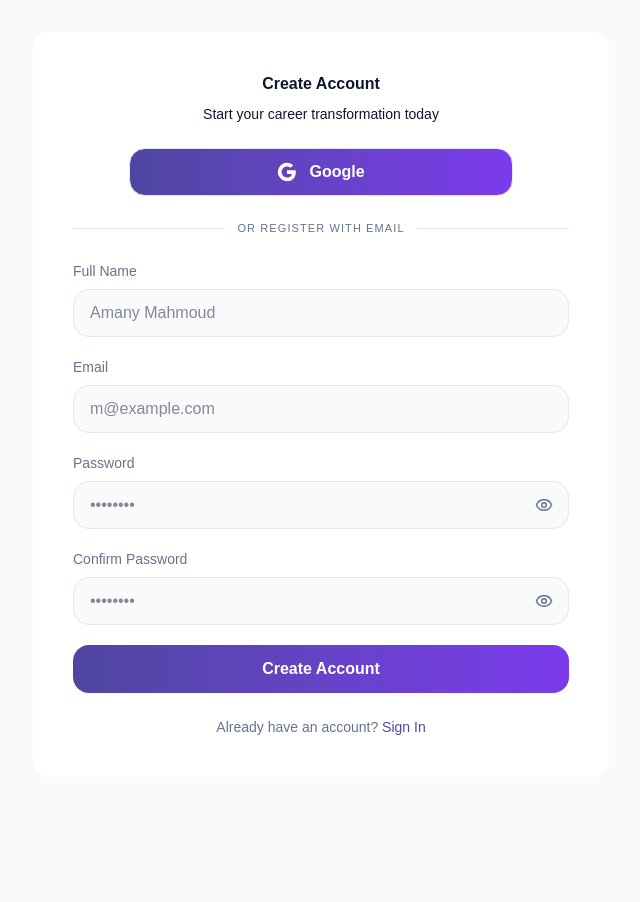
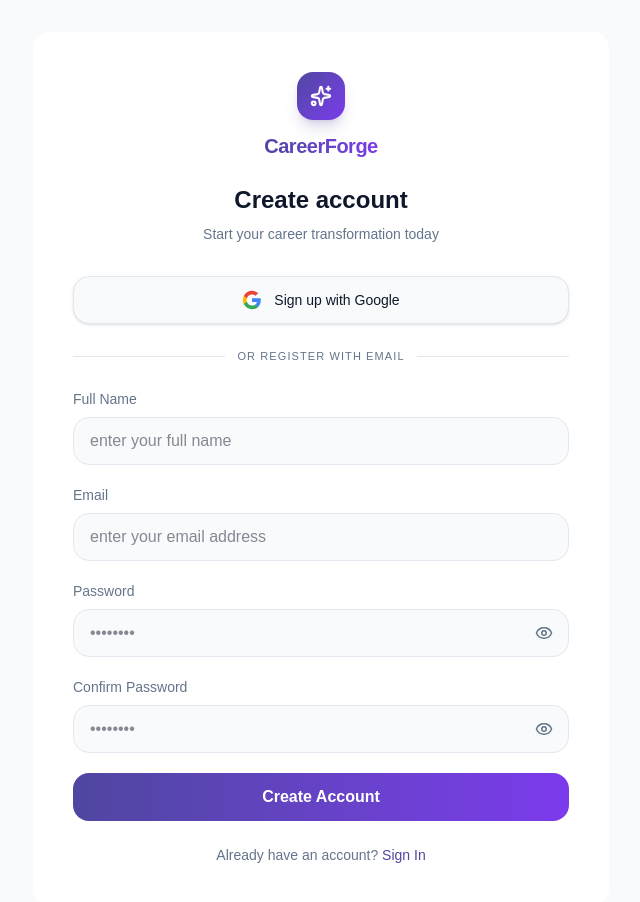
Before and after one commit to ahmedhatemkhalil/CareerForge, a React (Vite) app in the folder frontend/: page /register in a window 1280 px wide. Shown: the top 902 px of the page, without its empty margins (319-959 px from the left). Before the commit the page ends 809 px from the top, so only its background shows below. Built offline with nearby package versions, Linux system fonts and the light colour scheme; no server answers.

Commit message:
enhance the design of register and login

```diff
--- /dev/null
+++ b/frontend/src/components/auth/AuthBrandHeader.jsx
@@ -0,0 +1,27 @@
+import { Link } from "react-router-dom";
+import { Sparkles } from "lucide-react";
+
+const AuthBrandHeader = ({ title, subtitle }) => {
+  return (
+    <div className="mb-8 text-center">
+      <Link
+        to="/"
+        className="inline-flex flex-col items-center gap-3 no-underline transition-opacity hover:opacity-90"
+      >
+        <div className="flex h-12 w-12 items-center justify-center rounded-2xl bg-gradient-to-br from-brand-primary to-brand-secondary text-white shadow-lg shadow-brand-primary/20">
+          <Sparkles size={22} strokeWidth={2.25} />
+        </div>
+        <span className="text-xl font-bold tracking-tight bg-gradient-to-r from-brand-primary to-brand-secondary bg-clip-text text-transparent">
+          CareerForge
+        </span>
+      </Link>
+
+      <h1 className="mt-6 text-2xl font-semibold text-foreground">{title}</h1>
+      {subtitle && (
+        <p className="mt-2 text-sm text-muted-foreground">{subtitle}</p>
+      )}
+    </div>
+  );
+};
+
+export default AuthBrandHeader;
--- /dev/null
+++ b/frontend/src/components/auth/AuthDivider.jsx
@@ -0,0 +1,13 @@
+const AuthDivider = ({ label }) => {
+  return (
+    <div className="my-6 flex items-center gap-3">
+      <div className="h-px flex-1 bg-border" />
+      <span className="whitespace-nowrap text-[11px] uppercase tracking-widest text-muted-foreground">
+        {label}
+      </span>
+      <div className="h-px flex-1 bg-border" />
+    </div>
+  );
+};
+
+export default AuthDivider;
--- /dev/null
+++ b/frontend/src/components/auth/GoogleSignInButton.jsx
@@ -0,0 +1,17 @@
+import { GoogleBrandIcon } from "@/components/icons/SocialIcons";
+import { startGoogleOAuth } from "@/utils/googleOAuth";
+
+const GoogleSignInButton = ({ label = "Continue with Google" }) => {
+  return (
+    <button
+      type="button"
+      onClick={startGoogleOAuth}
+      className="group flex h-12 w-full items-center justify-center gap-3 rounded-xl border border-border bg-background px-4 text-sm font-medium text-foreground shadow-sm transition hover:border-brand-primary/25 hover:bg-muted/50 hover:shadow-md focus-visible:outline-none focus-visible:ring-2 focus-visible:ring-brand-primary/40"
+    >
+      <GoogleBrandIcon className="size-5 shrink-0 transition group-hover:scale-105" />
+      <span>{label}</span>
+    </button>
+  );
+};
+
+export default GoogleSignInButton;
--- a/frontend/src/components/icons/SocialIcons.jsx
+++ b/frontend/src/components/icons/SocialIcons.jsx
@@ -1,17 +1,28 @@
-export function GoogleIcon({ className = 'size-5' }) {
+export function GoogleBrandIcon({ className = "size-5" }) {
   return (
-    <svg
-      className={className}
-      viewBox="0 0 24 24"
-      aria-hidden="true"
-      fill="currentColor"
-    >
-      <path d="M22.56 12.25c0-.78-.07-1.53-.2-2.25H12v4.26h5.92c-.26 1.37-1.04 2.53-2.21 3.31v2.77h3.57c2.08-1.92 3.28-4.74 3.28-8.09z" />
-      <path d="M12 23c2.97 0 5.46-.98 7.28-2.66l-3.57-2.77c-.98.66-2.23 1.06-3.71 1.06-2.86 0-5.29-1.93-6.16-4.53H2.18v2.84C3.99 20.53 7.7 23 12 23z" />
-      <path d="M5.84 14.09c-.22-.66-.35-1.36-.35-2.09s.13-1.43.35-2.09V7.07H2.18C1.43 8.55 1 10.22 1 12s.43 3.45 1.18 4.93l2.85-2.22.81-.62z" />
-      <path d="M12 5.38c1.62 0 3.06.56 4.21 1.64l3.15-3.15C17.45 2.09 14.97 1 12 1 7.7 1 3.99 3.47 2.18 7.07l3.66 2.84c.87-2.6 3.3-4.53 6.16-4.53z" />
+    <svg className={className} viewBox="0 0 24 24" aria-hidden="true">
+      <path
+        fill="#4285F4"
+        d="M22.56 12.25c0-.78-.07-1.53-.2-2.25H12v4.26h5.92c-.26 1.37-1.04 2.53-2.21 3.31v2.77h3.57c2.08-1.92 3.28-4.74 3.28-8.09z"
+      />
+      <path
+        fill="#34A853"
+        d="M12 23c2.97 0 5.46-.98 7.28-2.66l-3.57-2.77c-.98.66-2.23 1.06-3.71 1.06-2.86 0-5.29-1.93-6.16-4.53H2.18v2.84C3.99 20.53 7.7 23 12 23z"
+      />
+      <path
+        fill="#FBBC05"
+        d="M5.84 14.09c-.22-.66-.35-1.36-.35-2.09s.13-1.43.35-2.09V7.07H2.18C1.43 8.55 1 10.22 1 12s.43 3.45 1.18 4.93l2.85-2.22.81-.62z"
+      />
+      <path
+        fill="#EA4335"
+        d="M12 5.38c1.62 0 3.06.56 4.21 1.64l3.15-3.15C17.45 2.09 14.97 1 12 1 7.7 1 3.99 3.47 2.18 7.07l3.66 2.84c.87-2.6 3.3-4.53 6.16-4.53z"
+      />
     </svg>
-  )
+  );
+}
+
+export function GoogleIcon({ className = "size-5" }) {
+  return <GoogleBrandIcon className={className} />;
 }
 
 export function GithubIcon({ className = 'size-5' }) {
--- a/frontend/src/pages/Login/Login.jsx
+++ b/frontend/src/pages/Login/Login.jsx
@@ -1,24 +1,24 @@
-/* eslint-disable no-undef */
 // src/pages/Login.jsx
 
 import { useState } from "react";
 import { Link, useNavigate } from "react-router-dom";
 import { Eye, EyeOff } from "lucide-react";
-import { loginUser } from "../../services/authService";
-import { loadUserTheme } from "../../utils/theme";
-import { loadCurrentUser } from "../../utils/userProfile";
-import { GoogleIcon } from "../../components/icons/SocialIcons";
 import { useForm } from "react-hook-form";
 import { zodResolver } from "@hookform/resolvers/zod";
 import toast from "react-hot-toast";
-import { loginSchema } from "../../schemas/loginSchema";
 
+import AuthBrandHeader from "@/components/auth/AuthBrandHeader";
+import AuthDivider from "@/components/auth/AuthDivider";
+import GoogleSignInButton from "@/components/auth/GoogleSignInButton";
+import { loginUser } from "@/services/authService";
+import { loginSchema } from "@/schemas/loginSchema";
+import { loadUserTheme } from "@/utils/theme";
+import { loadCurrentUser } from "@/utils/userProfile";
 
 export default function Login() {
   const navigate = useNavigate();
   const [showPassword, setShowPassword] = useState(false);
-  const socialButtonClassName =
-  "flex w-full h-12 items-center justify-center gap-2 rounded-xl bg-gradient-to-r from-brand-primary to-brand-secondary text-white font-semibold hover:opacity-90 transition";
+
   const {
     register,
     handleSubmit,
@@ -41,78 +41,36 @@
     }
   };
 
+  return (
+    <div className="flex min-h-screen items-center justify-center bg-background p-8">
+      <div className="w-full rounded-xl bg-card p-10 lg:w-[45vw] lg:w-1/2">
+        <AuthBrandHeader
+          title="Welcome back"
+          subtitle="Sign in to continue your career journey"
+        />
 
+        <GoogleSignInButton />
 
+        <AuthDivider label="Or sign in with email" />
 
-  const handleGoogleLogin = () => {
-    const clientId = "709262554956-ick9aq5hj3342ikue55ljtct3k62bdp9.apps.googleusercontent.com";
-    const redirectUri = "http://localhost:5173/oauth/callback"; // تعديل البورت والمسار ليكون متناسق مع الفيت والـ callback
-
-    localStorage.setItem("oauth_provider", "google"); // حفظ النوع عشان الـ callback
-
-    const url =
-      `https://accounts.google.com/o/oauth2/v2/auth` +
-      `?client_id=${clientId}` +
-      `&redirect_uri=${redirectUri}` +
-      `&response_type=code` +
-      `&scope=openid email profile`;
-
-    window.location.href = url;
-  };
-
-  return (
-    <div className="min-h-screen bg-background flex items-center justify-center p-8">
-      <div className="w-full lg:w-[45vw] lg:w-1/2 bg-card rounded-xl p-10">
-        {/* Title */}
-        <h1 className="text-1xl font-semibold text-center">Welcome Back</h1>
-
-        <p className="text-sm text-center mt-2">
-          Sign in to continue your career journey
-        </p>
-
-        {/* Social Buttons */}
-<div className="mt-6 w-full px-4 sm:px-0 sm:max-w-sm mx-auto">
-  <button
-    type="button"
-    onClick={handleGoogleLogin}
-    className={`${socialButtonClassName} w-full h-12 flex items-center justify-center gap-3 rounded-xl border border-border bg-transparent hover:bg-gray-50 dark:hover:bg-gray-800 transition text-foreground font-medium`}
-  >
-    <GoogleIcon />
-    Google
-  </button>
-</div>
-
-        <div className="flex items-center my-6">
-          <div className="flex-1 h-px bg-border"></div>
-          <span className="px-3 text-[11px] uppercase tracking-widest text-muted-foreground">
-            Or sign in with email
-          </span>
-          <div className="flex-1 h-px bg-border"></div>
-        </div>
-
-        {/* Form */}
         <form onSubmit={handleSubmit(onSubmit)} className="space-y-5">
-          {/* Email */}
           <div>
-            <label className="text-sm text-muted-foreground mb-2 block">
+            <label className="mb-2 block text-sm text-muted-foreground">
               Email
             </label>
             <input
               type="email"
               placeholder="m@gmail.com"
               {...register("email")}
-              className="w-full h-12 rounded-xl bg-input-background border border-border px-4 text-foreground outline-none focus:border-brand-primary transition"
+              className="h-12 w-full rounded-xl border border-border bg-input-background px-4 text-foreground outline-none transition focus:border-brand-primary"
             />
             {errors.email && (
-              <p className="text-red-500 text-sm mt-1">
-                {errors.email.message}{" "}
-              </p>
+              <p className="mt-1 text-sm text-red-500">{errors.email.message}</p>
             )}
           </div>
 
-          {/* Password */}
           <div>
-            <label className="text-sm text-muted-foreground mb-2 block">
+            <label className="mb-2 block text-sm text-muted-foreground">
               Password
             </label>
             <div className="relative">
@@ -120,7 +78,7 @@
                 type={showPassword ? "text" : "password"}
                 placeholder="••••••••"
                 {...register("password")}
-                className="w-full h-12 rounded-xl bg-input-background border border-border px-4 pr-12 text-foreground outline-none focus:border-brand-primary transition"
+                className="h-12 w-full rounded-xl border border-border bg-input-background px-4 pr-12 text-foreground outline-none transition focus:border-brand-primary"
               />
               <button
                 type="button"
@@ -131,13 +89,12 @@
               </button>
             </div>
             {errors.password && (
-              <p className="text-red-500 text-sm mt-1">
-                {errors.password.message}{" "}
+              <p className="mt-1 text-sm text-red-500">
+                {errors.password.message}
               </p>
             )}
           </div>
 
-          {/* Forgot Password */}
           <div className="flex justify-end">
             <Link
               to="/forgot-password"
@@ -147,17 +104,15 @@
             </Link>
           </div>
 
-          {/* Submit Button */}
           <button
             type="submit"
             disabled={isSubmitting}
-            className="w-full h-12 rounded-xl bg-gradient-to-r from-brand-primary to-brand-secondary text-white font-semibold hover:opacity-90 transition disabled:opacity-50"
+            className="h-12 w-full rounded-xl bg-gradient-to-r from-brand-primary to-brand-secondary font-semibold text-white transition hover:opacity-90 disabled:opacity-50"
           >
             {isSubmitting ? "Signing In..." : "Sign In"}
           </button>
         </form>
 
-        {/* Footer */}
         <div className="mt-6 text-center text-sm text-muted-foreground">
           Don&apos;t have an account?{" "}
           <Link to="/register" className="text-brand-primary hover:underline">
--- a/frontend/src/pages/Register/Register.jsx
+++ b/frontend/src/pages/Register/Register.jsx
@@ -1,20 +1,17 @@
-/* eslint-disable no-unused-vars */
-// src/pages/Register.jsx
+// src/pages/Register/Register.jsx
 
 import { useState } from "react";
 import { Link, useNavigate } from "react-router-dom";
 import { Eye, EyeOff } from "lucide-react";
-
 import { useForm } from "react-hook-form";
 import { zodResolver } from "@hookform/resolvers/zod";
 import toast from "react-hot-toast";
 
-import { GoogleIcon } from "../../components/icons/SocialIcons";
-import { registerSchema } from "../../schemas/registerSchema";
-import { registerUser } from "../../services/authService";
-
-const socialButtonClassName =
-  "flex w-full h-12 items-center justify-center gap-2 rounded-xl bg-gradient-to-r from-brand-primary to-brand-secondary text-white font-semibold hover:opacity-90 transition";
+import AuthBrandHeader from "@/components/auth/AuthBrandHeader";
+import AuthDivider from "@/components/auth/AuthDivider";
+import GoogleSignInButton from "@/components/auth/GoogleSignInButton";
+import { registerSchema } from "@/schemas/registerSchema";
+import { registerUser } from "@/services/authService";
 
 export default function Register() {
   const navigate = useNavigate();
@@ -28,10 +25,9 @@
     resolver: zodResolver(registerSchema),
   });
 
-  // Handle Register
   const handleRegister = async (formData) => {
     try {
-      const data = await registerUser(formData);
+      await registerUser(formData);
       toast.success("Account created successfully!");
 
       navigate("/verify-notice", {
@@ -48,93 +44,53 @@
     }
   };
 
+  return (
+    <div className="flex min-h-screen items-center justify-center bg-background p-8">
+      <div className="w-full rounded-xl bg-card p-10 lg:w-[45vw] lg:w-1/2">
+        <AuthBrandHeader
+          title="Create account"
+          subtitle="Start your career transformation today"
+        />
 
-  const handleGoogleLogin = () => {
-    const clientId = "709262554956-ick9aq5hj3342ikue55ljtct3k62bdp9.apps.googleusercontent.com";
-    const redirectUri = "http://localhost:5173/oauth/callback"; // تعديل البورت والمسار ليكون متناسق مع الفيت والـ callback
+        <GoogleSignInButton label="Sign up with Google" />
 
-    localStorage.setItem("oauth_provider", "google"); // حفظ النوع عشان الـ callback
+        <AuthDivider label="Or register with email" />
 
-    const url =
-      `https://accounts.google.com/o/oauth2/v2/auth` +
-      `?client_id=${clientId}` +
-      `&redirect_uri=${redirectUri}` +
-      `&response_type=code` +
-      `&scope=openid email profile`;
-
-    window.location.href = url;
-  };
-
-  return (
-    <div className="min-h-screen bg-background flex items-center justify-center p-8 ">
-      <div className="w-full lg:w-[45vw] lg:w-1/2 bg-card rounded-xl   p-10">
-        {/* Title */}
-        <h1 className="text-1xl font-semibold text-center ">
-          Create Account
-        </h1>
-
-        <p className="text-sm text-center mt-2">
-          Start your career transformation today
-        </p>
-
-        {/* Social Buttons */}
-        <div className="mt-6 w-full px-4 sm:px-0 sm:max-w-sm mx-auto">
-  <button
-    type="button"
-    onClick={handleGoogleLogin}
-    className={`${socialButtonClassName} w-full h-12 flex items-center justify-center gap-3 rounded-xl border border-border bg-transparent hover:bg-gray-50 dark:hover:bg-gray-800 transition text-foreground font-medium`}
-  >
-    <GoogleIcon />
-    Google
-  </button>
-</div>
-        <div className="flex items-center my-6">
-          <div className="flex-1 h-px bg-border"></div>
-          <span className="px-3 text-[11px] uppercase tracking-widest text-muted-foreground">
-            Or register with email
-          </span>
-          <div className="flex-1 h-px bg-border"></div>
-        </div>
-
-        {/* Form */}
         <form onSubmit={handleSubmit(handleRegister)} className="space-y-5">
-          {/* Name */}
           <div>
-            <label className="text-sm text-muted-foreground mb-2 block">
+            <label className="mb-2 block text-sm text-muted-foreground">
               Full Name
             </label>
             <input
               type="text"
-              placeholder="Amany Mahmoud"
+              placeholder="enter your full name"
               {...register("name")}
-              className="w-full h-12 rounded-xl bg-input-background border border-border px-4 focus:outline-none focus:ring-2 focus:ring-brand-primary/40 transition"
+              className="h-12 w-full rounded-xl border border-border bg-input-background px-4 outline-none transition focus:ring-2 focus:ring-brand-primary/40"
             />
             {errors.name && (
-              <p className="text-red-500 text-sm mt-1">{errors.name.message}</p>
+              <p className="mt-1 text-sm text-red-500">{errors.name.message}</p>
             )}
           </div>
 
-          {/* Email */}
           <div>
-            <label className="text-sm text-muted-foreground mb-2 block">
+            <label className="mb-2 block text-sm text-muted-foreground">
               Email
             </label>
             <input
               type="email"
-              placeholder="m@example.com"
+              placeholder="enter your email address"
               {...register("email")}
-              className="w-full h-12 rounded-xl bg-input-background border border-border px-4 focus:outline-none focus:ring-2 focus:ring-brand-primary/40 transition"
+              className="h-12 w-full rounded-xl border border-border bg-input-background px-4 outline-none transition focus:ring-2 focus:ring-brand-primary/40"
             />
             {errors.email && (
-              <p className="text-red-500 text-sm mt-1">
+              <p className="mt-1 text-sm text-red-500">
                 {errors.email.message}
               </p>
             )}
           </div>
 
-          {/* Password */}
           <div>
-            <label className="text-sm text-muted-foreground mb-2 block">
+            <label className="mb-2 block text-sm text-muted-foreground">
               Password
             </label>
             <div className="relative">
@@ -142,13 +98,8 @@
                 type={showPassword ? "text" : "password"}
                 placeholder="••••••••"
                 {...register("password")}
-                className="w-full h-12 rounded-xl bg-input-background border border-border px-4 pr-12"
+                className="h-12 w-full rounded-xl border border-border bg-input-background px-4 pr-12 outline-none transition focus:ring-2 focus:ring-brand-primary/40"
               />
-              {errors.password && (
-                <p className="text-red-500 text-sm mt-1">
-                  {errors.password.message}
-                </p>
-              )}
               <button
                 type="button"
                 onClick={() => setShowPassword(!showPassword)}
@@ -157,11 +108,15 @@
                 {showPassword ? <EyeOff size={18} /> : <Eye size={18} />}
               </button>
             </div>
+            {errors.password && (
+              <p className="mt-1 text-sm text-red-500">
+                {errors.password.message}
+              </p>
+            )}
           </div>
 
-          {/* Confirm Password */}
           <div>
-            <label className="text-sm text-muted-foreground mb-2 block">
+            <label className="mb-2 block text-sm text-muted-foreground">
               Confirm Password
             </label>
             <div className="relative">
@@ -169,13 +124,8 @@
                 type={showPassword ? "text" : "password"}
                 placeholder="••••••••"
                 {...register("confirmPassword")}
-                className="w-full h-12 rounded-xl bg-input-background border border-border px-4 focus:outline-none focus:ring-2 focus:ring-brand-primary/40 transition"
+                className="h-12 w-full rounded-xl border border-border bg-input-background px-4 pr-12 outline-none transition focus:ring-2 focus:ring-brand-primary/40"
               />
-              {errors.confirmPassword && (
-                <p className="text-red-500 text-sm mt-1">
-                  {errors.confirmPassword.message}
-                </p>
-              )}
               <button
                 type="button"
                 onClick={() => setShowPassword(!showPassword)}
@@ -184,19 +134,22 @@
                 {showPassword ? <EyeOff size={18} /> : <Eye size={18} />}
               </button>
             </div>
+            {errors.confirmPassword && (
+              <p className="mt-1 text-sm text-red-500">
+                {errors.confirmPassword.message}
+              </p>
+            )}
           </div>
 
-          {/* Button */}
           <button
             type="submit"
             disabled={isSubmitting}
-            className="w-full h-12 rounded-xl bg-gradient-to-r from-brand-primary to-brand-secondary text-white font-semibold hover:opacity-90 transition disabled:opacity-50"
+            className="h-12 w-full rounded-xl bg-gradient-to-r from-brand-primary to-brand-secondary font-semibold text-white transition hover:opacity-90 disabled:opacity-50"
           >
             {isSubmitting ? "Creating..." : "Create Account"}
           </button>
         </form>
 
-        {/* Footer */}
         <div className="mt-6 text-center text-sm text-muted-foreground">
           Already have an account?{" "}
           <Link to="/login" className="text-brand-primary hover:underline">
--- /dev/null
+++ b/frontend/src/utils/googleOAuth.js
@@ -0,0 +1,17 @@
+const GOOGLE_CLIENT_ID =
+  "709262554956-ick9aq5hj3342ikue55ljtct3k62bdp9.apps.googleusercontent.com";
+
+export const startGoogleOAuth = () => {
+  const redirectUri = `${window.location.origin}/oauth/callback`;
+
+  localStorage.setItem("oauth_provider", "google");
+
+  const params = new URLSearchParams({
+    client_id: GOOGLE_CLIENT_ID,
+    redirect_uri: redirectUri,
+    response_type: "code",
+    scope: "openid email profile",
+  });
+
+  window.location.href = `https://accounts.google.com/o/oauth2/v2/auth?${params}`;
+};
```
